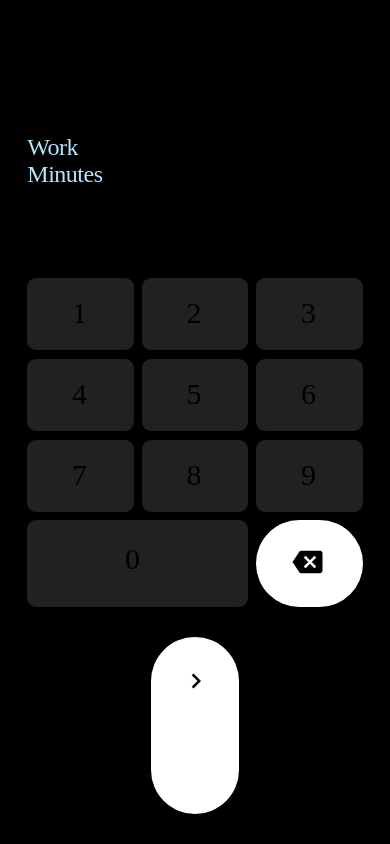
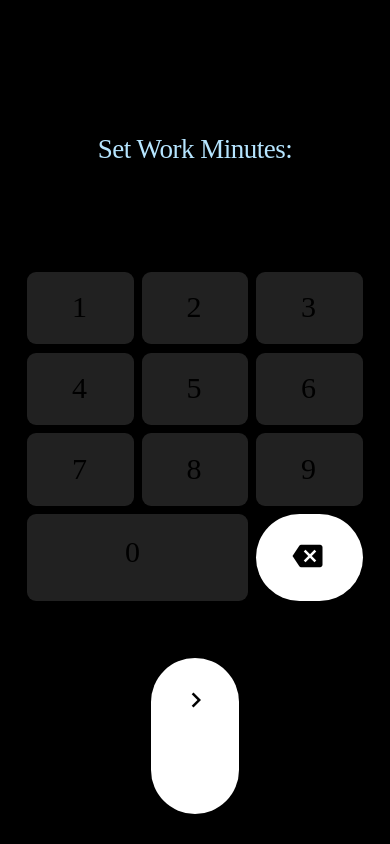
Before and after one commit to Gautam-Joshi/Pomodoro, a React Native app: screen / in a window 390 px wide. Built offline with nearby package versions, Linux system fonts and the light colour scheme.

Commit message:
Primitive Time Setting and Numpad Implement

```diff
--- a/App.js
+++ b/App.js
@@ -1,27 +1,54 @@
 /* Module Imports */
-import React, {useState, useEffect,} from 'react';
+import React, { useReducer } from 'react';
 import {SafeAreaView, ScrollView, StatusBar, StyleSheet, Text, useColorScheme, View,
 } from 'react-native';
+import { styles } from './stylesheet'
 
-/* Custom Imports */
-import {styles} from './stylesheet'
+/* Component Imports */
+import { TimerLabel } from './timerLabel'
+import { Numpad } from './numpad'
+import { NumberDisplay } from './numberDisplay'
+import { SymbolButton } from './inputButton'
 
-import {TimerLabel} from './timerLabel'
-import {Numpad} from './numpad'
-import {NumberDisplay} from './numberDisplay'
-import {SymbolButton} from './inputButton'
+/* Make Time Dispatch context */
+export const TimeDispatch = React.createContext(null);
 
-export default function App(props) {
+
+export default function App() {
+
+  const [timestate, dispatch] = useReducer(timeSet, {count: 0})
+
+  /* Primitive Time Reducer */
+  function timeSet(timestate, action) {
+    /* Return Object! */
+    switch (action.type) {
+      case 'increment':
+
+        if(timestate.count.toString().length > 5){
+          return {count:Number(timestate.count)}
+        }
+
+        if(Number(timestate.count) === 0){
+          return {count:Number(action.value)}
+        }
+
+
+        return {count: Number(timestate.count + action.value)}
+      case 'decrement':
+        return {count: Number(timestate.count.toString().substr(0,timestate.count.toString().length - 1))}
+    }
+  }
+
   return (
-    <>
     <View style={styles.Parent.backgroundContainer}>
       <View style={styles.Parent.container}>
-        <TimerLabel/>
-        <NumberDisplay/>
-        <Numpad/>
-        <SymbolButton style={styles.button.circular} name="navigate-next"/>
+        <TimeDispatch.Provider value={dispatch}>
+          <TimerLabel/>
+          <NumberDisplay display={timestate.count}/>
+          <Numpad/>
+        </TimeDispatch.Provider>
+        <SymbolButton style={styles.button.circular.navigateNext} name="navigate-next"/>
       </View>
     </View>
-    </>
   );
 }
--- a/inputButton.js
+++ b/inputButton.js
@@ -1,21 +1,27 @@
 /* Module Imports */
-import React/*, {useState, useEffect} */ from 'react';
+import React, { useContext } from 'react';
 import { Text, Pressable } from 'react-native';
 import Icon from 'react-native-vector-icons/MaterialIcons';
 
-
 /* Custom Imports */
-import {styles} from './stylesheet'
+import { styles } from './stylesheet'
+import { TimeDispatch } from './App';
 
 export function BaseButton(props) {
+
 	const ButtonType = props.style[0]
+	const dispatch = useContext(TimeDispatch)
+
+	function handlePress(action) {
+		dispatch({type: action, value: props.innertext})
+	}
+
 	return(
-		<>
 		<Pressable
 			style = {
 				[styles.button.base, props.style[1] , ButtonType === "numpad" ? styles.button.numpad : styles.button.symbol]
 			}
-				onPress= {() => {console.log(props.innertext.toString() + " Pressed!")}}
+			onPressOut= {() => {handlePress(props.actionType);console.log("Keypress detected")}}
 			android_ripple = {styles.button.ripple}
 		>
 			<Text
@@ -23,18 +29,17 @@ export function BaseButton(props) {
 				{ButtonType === "numpad" ? props.innertext : <Icon name={props.innertext} size={30} color="#000"/>}
 			</Text>
 		</Pressable>
-		</>
 	);
 }
 
 export function NumpadButton(props){
 	return(
-			<BaseButton style={["numpad", props.style]} innertext={props.innertext}/>
+			<BaseButton style={["numpad", props.style]} innertext={props.innertext} actionType={props.actionType}/>
 	);
 }
 
 export function SymbolButton(props){
 	return(
-			<BaseButton style={["symbol", props.style]} innertext={props.name}/>
+			<BaseButton style={["symbol", props.style]} innertext={props.name}  actionType={props.actionType}/>
 	);
 }
--- a/numberDisplay.js
+++ b/numberDisplay.js
@@ -1,11 +1,12 @@
 /* Module Imports */
-import React, {useState, useEffect} from 'react';
+import React from 'react';
 import {View, Text} from 'react-native';
 
 /* Custom Imports */
 import {styles} from './stylesheet'
 
-export function NumberDisplay() {
+export function NumberDisplay(props) {
+	/*
 	const [display, setDisplay] = useState(0)
 
 	const upTime = setInterval(() => {
@@ -17,11 +18,11 @@ export function NumberDisplay() {
 			clearInterval(upTime)
 		}
 	});
-
+	*/
 	return(
 		<View style = {styles.numberDisplay.view}>
-			<Text style = {styles.numberDisplay.text}>
-				{display}
+			<Text style = {[styles.numberDisplay.text, props.display === 0 ? "" : styles.numberDisplay.alive]}>
+				{props.display}
 			</Text>
 		</View>
 	);
--- a/numpad.js
+++ b/numpad.js
@@ -1,5 +1,5 @@
 /* Module Imports */
-import React, {useState, useEffect} from 'react';
+import React, {useContext} from 'react';
 import { View, Text, Pressable
 } from 'react-native';
 
@@ -9,16 +9,18 @@ import {NumpadButton, SymbolButton} from './inputButton'
 export function Numpad(){
 	return(
 		<>
-			<Numrow style={{flex:1, justifyContent: "space-between"}} innertext="123"/>
-			<Numrow style={{flex:1,}} innertext="456"/>
-			<Numrow style={{flex:1,}} innertext="789"/>
+			<Numrow style={{flex:1, justifyContent: "space-between"}} innertext="123" />
+			<Numrow style={{flex:1,}} innertext="456" />
+			<Numrow style={{flex:1,}} innertext="789" />
 			<NumrowLast style={{flex: 1,}}
-			innertext="0X"/>
+			innertext="0X" />
+
 		</>
 	);
 }
 
 export function NumrowLast(props){
+
 	return(
 		<View style = {{flexDirection: "row", height: 95}}>
 			<NumpadButton
@@ -28,7 +30,9 @@ export function NumrowLast(props){
 					paddingTop: "6.3%",
 					paddingLeft: "2.5%",
 				}}
-				innertext={props.innertext[0]} />
+				innertext={props.innertext[0]}
+				actionType="increment"
+				/>
 
 			<SymbolButton
 				style = {{
@@ -36,7 +40,9 @@ export function NumrowLast(props){
 					marginTop: "2.5%",
 					marginLeft: "2.5%",
 				}}
-				name="backspace" />
+				name="backspace"
+				actionType="decrement"
+				/>
 		</View>
 	);
 }
@@ -49,7 +55,9 @@ export function Numrow(props){
 					marginTop: "2.5%",
 					paddingTop: "5.5%",
 				}}
-				innertext={props.innertext[0]} />
+				innertext={props.innertext[0]}
+				actionType="increment"
+				/>
 
 			<NumpadButton
 				style = {{
@@ -57,7 +65,9 @@ export function Numrow(props){
 					paddingTop: "5.5%",
 					marginLeft: "2.5%"
 					}}
-				innertext={props.innertext[1]} />
+				innertext={props.innertext[1]}
+				actionType="increment"
+				/>
 
 			<NumpadButton
 				style = {{
@@ -65,7 +75,9 @@ export function Numrow(props){
 					paddingTop: "5.5%",
 					marginLeft: "2.5%",
 				}}
-				innertext={props.innertext[2]} />
+				innertext={props.innertext[2]}
+				actionType="increment"
+				/>
 		</View>
 	);
 }
--- a/package.json
+++ b/package.json
@@ -10,8 +10,12 @@
     "lint": "eslint ."
   },
   "dependencies": {
+    "@react-navigation/native": "^6.0.12",
+    "@react-navigation/native-stack": "^6.8.0",
     "react": "18.0.0",
     "react-native": "0.69.4",
+    "react-native-safe-area-context": "^4.3.3",
+    "react-native-screens": "^3.17.0",
     "react-native-vector-icons": "^9.2.0"
   },
   "devDependencies": {
--- a/stylesheet.js
+++ b/stylesheet.js
@@ -18,12 +18,14 @@ export const styles = StyleSheet.create({
 
 	TimerLabel: {
 		view: {
+			alignItems: "center",
 			backgroundColor: "#00000000",
 			marginTop: "40%",
 		},
 		text: {
 			fontFamily: "Inter-SemiBold",
-			fontSize: 24,
+			alignItems: "center",
+			fontSize: 27,
 			letterSpacing: -0.5,
 		},
 		workSet: {
@@ -38,19 +40,22 @@ export const styles = StyleSheet.create({
 		base: {
 			flex: 1,
 			borderRadius: 9,
+			overflow: "hidden",
 		},
 		circular: {
-			paddingTop: "2%",
-			marginLeft: "37%",
-			marginRight: "37%",
-			marginTop: "9%",
-			marginBottom: "9%",
+			navigateNext: {
+				paddingTop: "1.5%",
+				marginLeft: "37%",
+				marginRight: "37%",
+				marginTop: "17%",
+				marginBottom: "9%",
+			},
 		},
 		numpad: {
-			backgroundColor: "#FFFFFF22",
+			backgroundColor: "#212121",
 		},
 		symbol: {
-			borderRadius: 60,
+			borderRadius: 70,
 			backgroundColor: "#FFFFFF",
 		},
 		numpadText: {
@@ -61,25 +66,30 @@ export const styles = StyleSheet.create({
 			fontSize: 30,
 		},
 		symbolText: {
-			paddingTop: "25%",
+			paddingTop: "25.5%",
 			paddingLeft:"34%",
 			color: "#000",
 		},
 		ripple: {
-			color: "#555",
+			color: "#000",
 			foreground: false,
+			borderless: false,
 		},
 	},
 
 	numberDisplay: {
 		view: {
-			marginTop: "-10%",
-			marginLeft: "80%",
+			alignItems: "flex-end",
+			marginTop: "-2%",
+			marginBottom: "-3%",
 		},
 		text: {
 			fontFamily: "Inter-SemiBold",
 			fontSize: 100,
 			letterSpacing: -7,
 		},
+		alive: {
+			color: "#FFF"
+		}
 	},
 })
--- a/timerLabel.js
+++ b/timerLabel.js
@@ -10,7 +10,7 @@ export function TimerLabel() {
 	return(
 		<View style = {styles.TimerLabel.view}>
 			<Text style = {[styles.TimerLabel.text, title === 0 ? styles.TimerLabel.workSet : styles.TimerLabel.breakSet]}>
-				{title === 0 ? `Work${"\n"}Minutes` : `Break${"\n"}Minutes`}
+				{title === 0 ? `Set Work Minutes:` : `Set Break Minutes:`}
 			</Text>
 		</View>
 	);
```
Also changed, not shown: 2 other files (tests, documents, lock files or other folders). Lines whose indentation alone changed are shown as unchanged.
